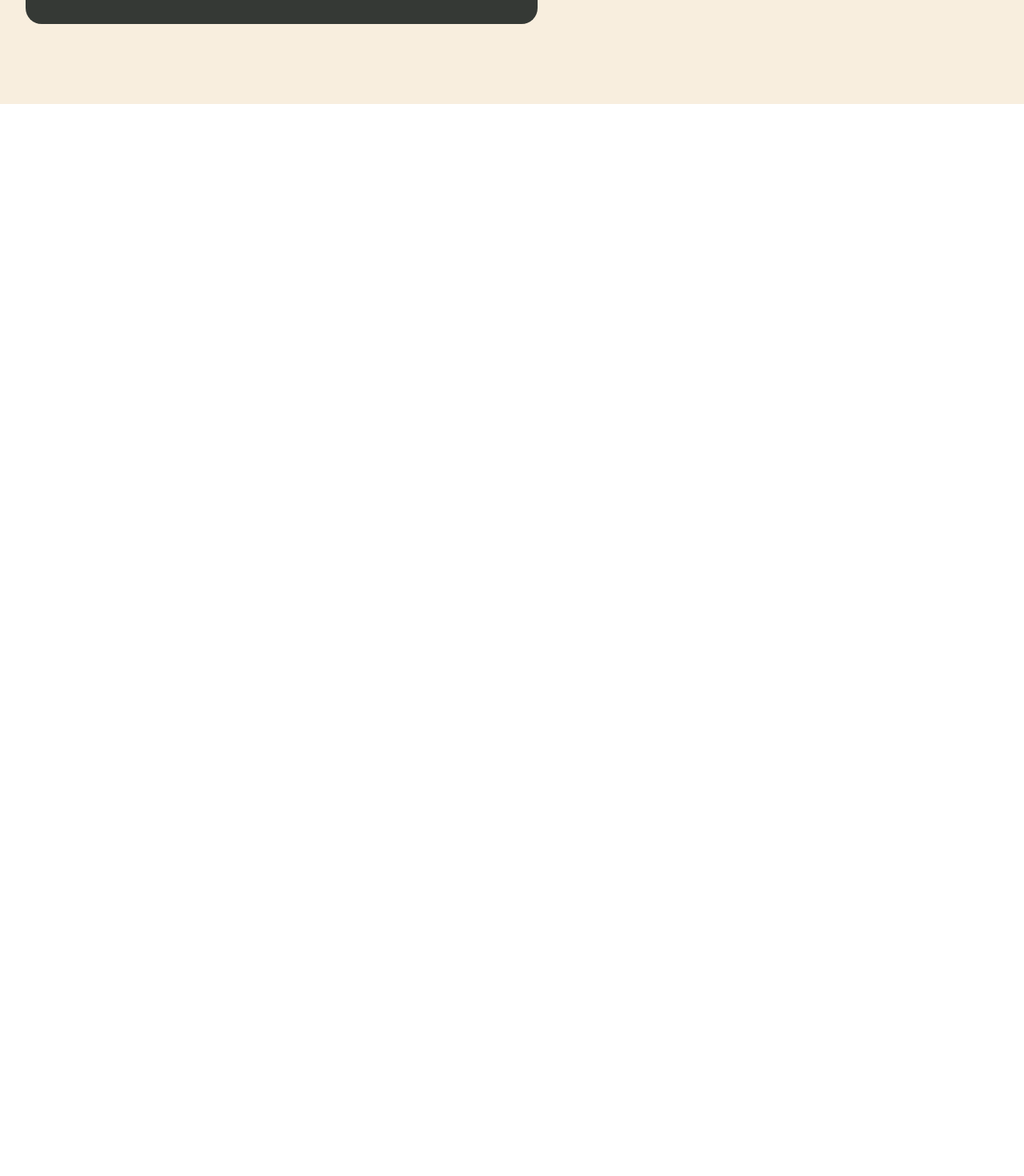
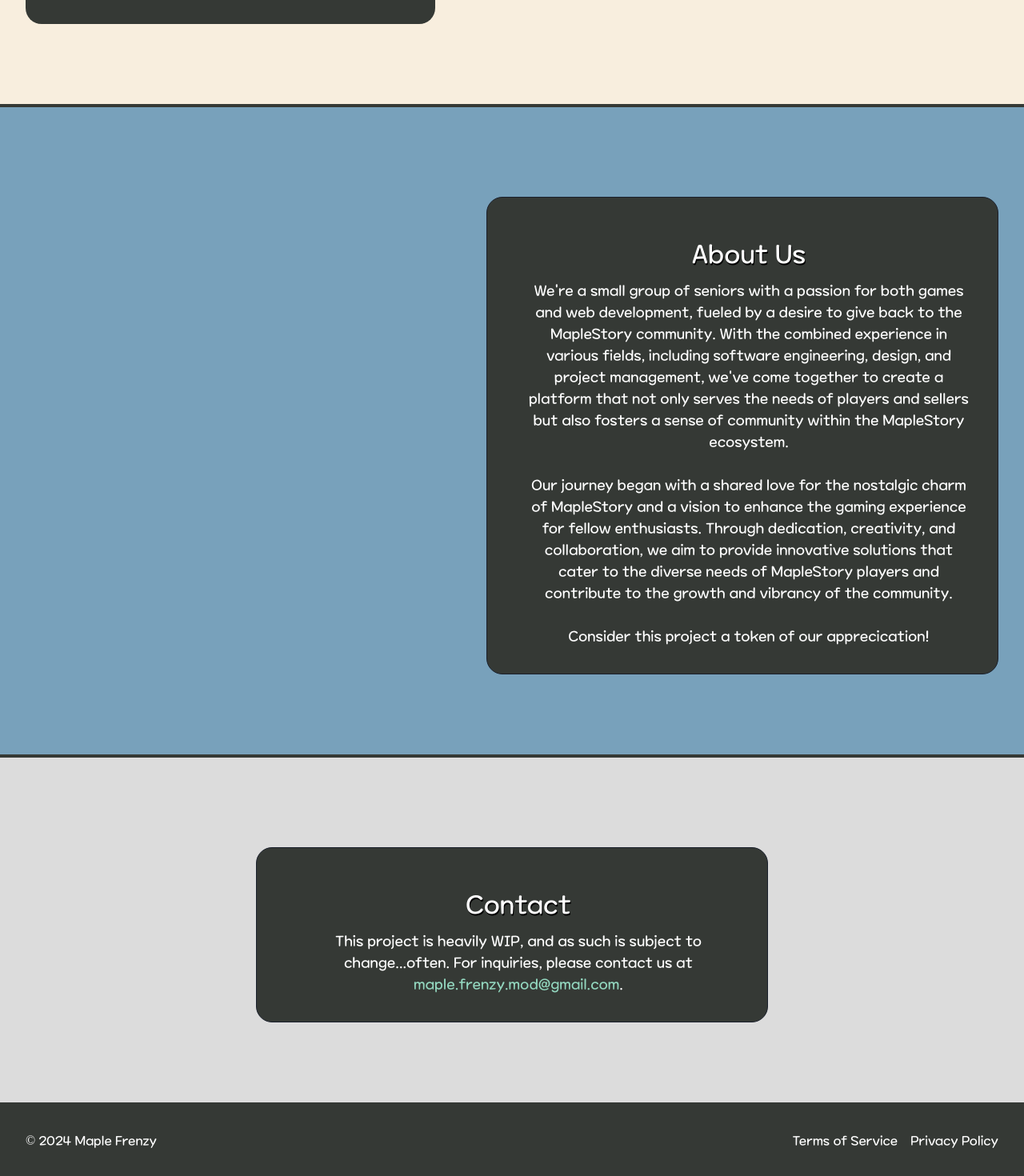
Before and after one commit to davidredziniak/maple-frenzy, a React (Create React App) app in the folder ui/: page /#/ in a window 1280 px wide. Shown: the part 638-2108 px from the top of the page at 80% size. Before the commit the page ends 800 px from the top, so only its background shows below. Built offline with nearby package versions, Linux system fonts and the light colour scheme.

Commit message:
Mostly finalized landing page

```diff
--- a/ui/src/App.css
+++ b/ui/src/App.css
@@ -5,4 +5,6 @@
 
 * {
   font-family: 'Maplestory';
+  -ms-overflow-style: none; /* IE and Edge */
+  scrollbar-width: none; /* Firefox */
 }
--- a/ui/src/App.js
+++ b/ui/src/App.js
@@ -10,6 +10,7 @@ import {useState} from 'react'
 import FindFrenzy from './pages/FindFrenzy.js';
 import { HashRouter as Router, Route, Routes } from 'react-router-dom'
 import { AuthProvider } from './pages/AuthContext.js';
+
 function App() {
   return (
     <ChakraProvider>
--- /dev/null
+++ b/ui/src/pages/Footer.js
@@ -0,0 +1,17 @@
+import { Box, Text, Flex, Link } from '@chakra-ui/react';
+
+const Footer = () => {
+  return (
+    <Box bg="#353935" p={8} color="white">
+      <Flex justify="space-between" alignItems="center">
+        <Text fontSize="md">&copy; 2024 Maple Frenzy</Text>
+        <Flex>
+          <Link mr={4} href="#">Terms of Service</Link>
+          <Link href="#">Privacy Policy</Link>
+        </Flex>
+      </Flex>
+    </Box>
+  );
+};
+
+export default Footer;
--- a/ui/src/pages/Landing.js
+++ b/ui/src/pages/Landing.js
@@ -2,32 +2,48 @@ import { Text, Box, Button, Flex, Link } from '@chakra-ui/react';
 import { Link as RouterLink } from 'react-router-dom';
 import Hero from '../img/hero.png';
 import Navbar from './Navbar';
-
-import {useState} from 'react'
-import {
-  Menu,
-  MenuButton,
-  MenuList,
-  MenuItem
-} from '@chakra-ui/react'
+import Footer from './Footer';
 
 const Landing = () => {
-
   return (
     <Box>
       {/* Navigation Bar */}
       <Navbar />
 
       {/* Hero Section */}
-        <Box bg="#F8EEDE" pb={100}>
-          <img src={Hero} alt="Hero"/>
-          <Box ml={8} mr={8} mt={8} p={8} bg="#353935" borderRadius="20" w="50%">
+      <Box id="hero" bg="#F8EEDE" pb={100}>
+        <img src={Hero} alt="Hero" />
+        <Box ml={8} mr={8} mt={8} p={8} bg="#353935" borderRadius="20" w="40%">
           <Text bg="#353935" fontSize={32} textShadow="1px 2px #000000" color="white" pt={4} pl={4}>With our platform, get right to business.</Text>
           <Link as={RouterLink} to="/register" mr={4}>
             <Button bg="#93d7bf" color="#353935" size="lg" mt={4} ml={8} mb={4} onClick={() => console.log("Get Started clicked")}>Get Started</Button>
           </Link>
         </Box>
       </Box>
+
+      {/* About Us Section */}
+      <Flex id="about" bg="#78a1bb" justify="flex-end" pt={20} pb={100} borderBottom="4px solid #353935" borderTop="4px solid #353935">
+        <Box ml={8} mr={8} mt={8} p={8} bg="#353935" borderRadius="20" w="50%" border="1px solid">
+          <Text bg="#353935" fontSize={32} textShadow="1px 2px #000000" color="white" pt={4} pl={4} textAlign="center">About Us</Text>
+          <Text bg="#353935" fontSize={18} color="white" pt={2} pl={4} textAlign="center">
+          We're a small group of seniors with a passion for both games and web development, fueled by a desire to give back to the MapleStory community. With the combined experience in various fields, including software engineering, design, and project management, we've come together to create a platform that not only serves the needs of players and sellers but also fosters a sense of community within the MapleStory ecosystem.
+            <br></br><br></br>
+            Our journey began with a shared love for the nostalgic charm of MapleStory and a vision to enhance the gaming experience for fellow enthusiasts. Through dedication, creativity, and collaboration, we aim to provide innovative solutions that cater to the diverse needs of MapleStory players and contribute to the growth and vibrancy of the community.
+            <br></br><br></br>
+            Consider this project a token of our apprecication!
+          </Text>
+        </Box>
+      </Flex>
+
+      {/* Contact Section */}
+      <Flex id="contact" bg="#DCDCDC" justify="center" align="center" pt={20} pb={100} borderBottom="4px solid #353935">
+        <Box ml={8} mr={8} mt={8} p={8} bg="#353935" borderRadius="20" w="50%" border="1px solid">
+          <Text bg="#353935" fontSize={32} textShadow="1px 2px #000000" color="white" pt={4} pl={4} textAlign="center">Contact</Text>
+          <Text bg="#353935" fontSize={18} color="white" pt={2} pl={4} textAlign="center">This project is heavily WIP, and as such is subject to change...often. For inquiries, please contact us at <span style={{ color: '#93d7bf' }}><Link href="mailto:maple.frenzy.mod@gmail.com">maple.frenzy.mod@gmail.com</Link></span>.</Text>
+        </Box>
+      </Flex>
+      {/* Footer Section */}
+      <Footer />
     </Box>
   );
 }
--- a/ui/src/pages/Navbar.js
+++ b/ui/src/pages/Navbar.js
@@ -41,13 +41,13 @@ const Navbar = () => {
       color="white"
       boxShadow="0px 2px 4px rgba(0, 0, 0, 0.7)"
     >
-      <Link as={RouterLink} to="/" mr={6}>
+      <Link as={RouterLink} to="/" mr={6} onClick={() => window.scrollTo({ top: 0, behavior: 'smooth' })}>
         Home
       </Link>
-      <Link as={RouterLink} to="/about" mr={6}>
+      <Link as={RouterLink} to="/#about" mr={6} onClick={() => document.getElementById('about').scrollIntoView({ behavior: 'smooth' })}>
         About Us
       </Link>
-      <Link as={RouterLink} to="/contact" mr={6}>
+      <Link as={RouterLink} to="/#contact" mr={6} onClick={() => document.getElementById('contact').scrollIntoView({ behavior: 'smooth' })}>
         Contact
       </Link>
       {isLoggedIn ? (
--- a/ui/src/pages/Redirect.js
+++ b/ui/src/pages/Redirect.js
@@ -1,6 +1,7 @@
 import React, { useContext,useEffect } from 'react';
 import { AuthContext } from './AuthContext';
 import { useNavigate } from 'react-router-dom';
+import { withDelay } from '@chakra-ui/react';
 
 
 const Redirect = () => {
@@ -21,7 +22,7 @@ const Redirect = () => {
         updateCreatedAt(data.createdAt);
         updateLLI(data.lastLoggedIn);
         }
-        await delay(1000);
+        await withDelay(1000);
     }
 
 
```
Lines whose indentation alone changed are shown as unchanged.
